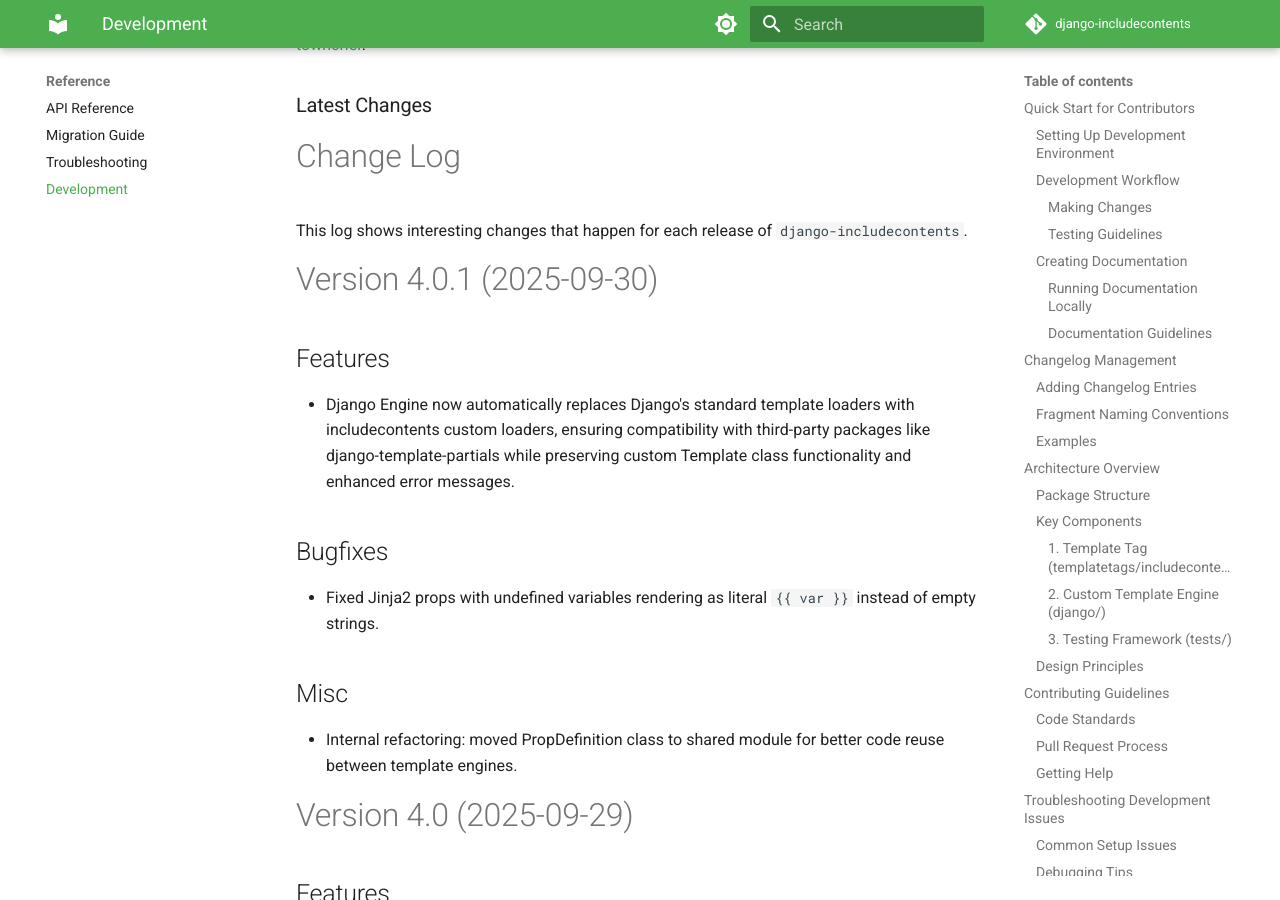
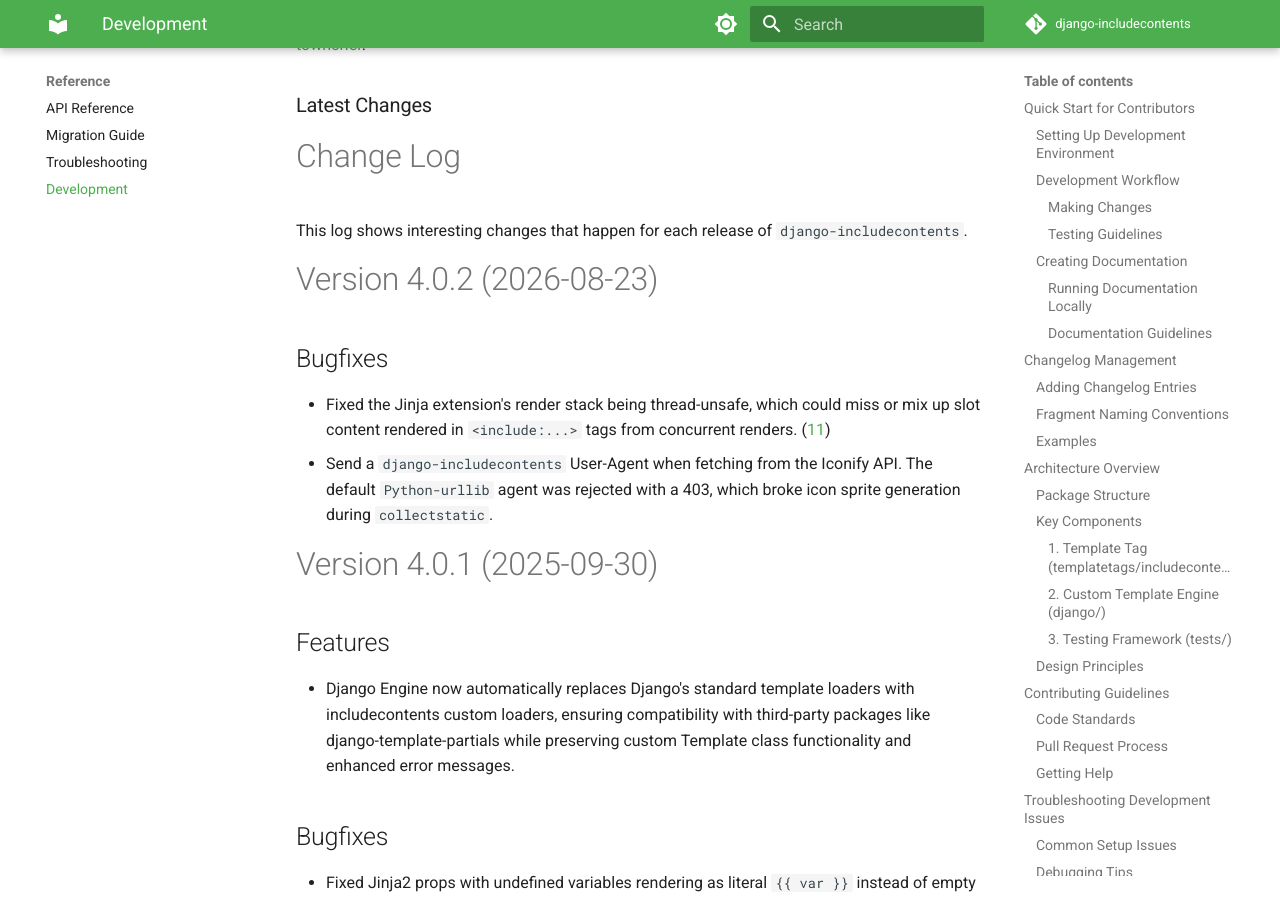
Before and after one commit to SmileyChris/django-includecontents, an MkDocs documentation site: the page built from docs/reference/development.md, in a window 1280 px wide and 900 px high, scrolled down 8547 px. Built offline with MkDocs 1.6.1 and Material for MkDocs 9.7.7, drawn with Linux system fonts in a browser that asks for light colours; comment, search, counter and statistics services are not loaded; the version menu is left out.

Commit message:
Update CHANGES for 4.0.2

```diff
--- a/CHANGES.md
+++ b/CHANGES.md
@@ -3,6 +3,16 @@
 This log shows interesting changes that happen for each release of `django-includecontents`.
 
 <!-- towncrier release notes start -->
+
+# Version 4.0.2 (2026-08-23)
+
+## Bugfixes
+
+- Fixed the Jinja extension's render stack being thread-unsafe, which could miss or mix up slot content rendered in `<include:...>` tags from concurrent renders. ([11])
+- Send a `django-includecontents` User-Agent when fetching from the Iconify API. The default `Python-urllib` agent was rejected with a 403, which broke icon sprite generation during `collectstatic`.
+
+[11]: https://github.com/SmileyChris/django-includecontents/issues/11
+
 
 # Version 4.0.1 (2025-09-30)
 
```
Also changed, not shown: changes/+fix-iconify-user-agent.bugfix.md (deleted, +0 -1 lines), changes/11.bugfix.md (deleted, +0 -1 lines).
